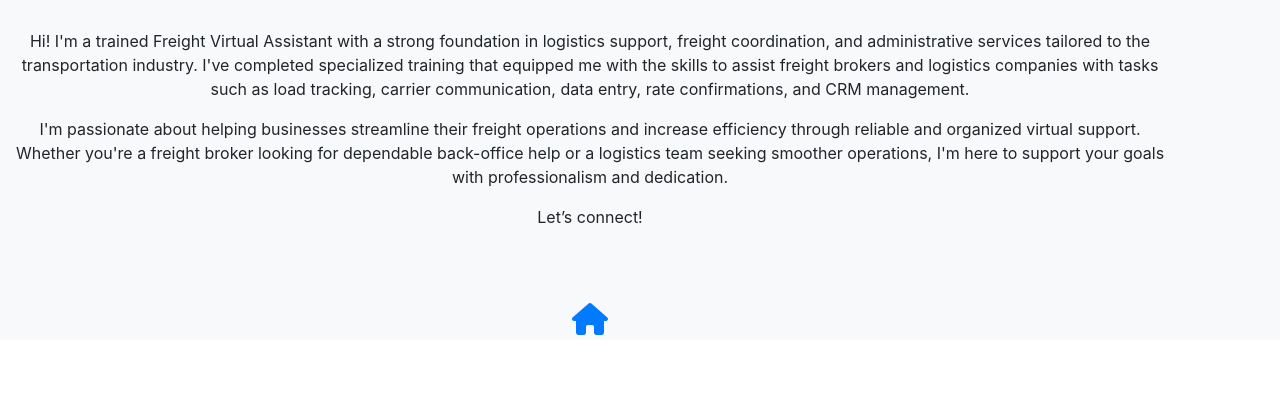
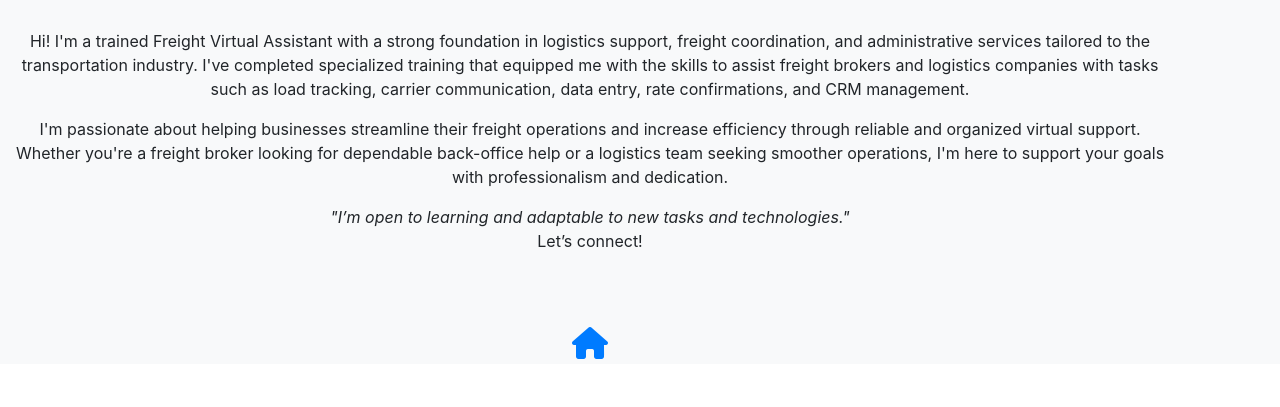
Before and after one commit to neilkit03/freight-va, a plain HTML site: page index.html in a window 1280 px wide. Shown: the part 638-1045 px from the top of the page. Drawn offline with nearby package versions, Linux system fonts and the light colour scheme; a web font is replaced by a local one.

Commit message:
added willing to learn

```diff
--- a/index.html
+++ b/index.html
@@ -81,6 +81,8 @@
         <h1 id="me" class="about ">About me</h1>
         <p>Hi! I'm a trained Freight Virtual Assistant with a strong foundation in logistics support, freight coordination, and administrative services tailored to the transportation industry. I've completed specialized training that equipped me with the skills to assist freight brokers and logistics companies with tasks such as load tracking, carrier communication, data entry, rate confirmations, and CRM management.</p>
         <p>I'm passionate about helping businesses streamline their freight operations and increase efficiency through reliable and organized virtual support. Whether you're a freight broker looking for dependable back-office help or a logistics team seeking smoother operations, I'm here to support your goals with professionalism and dedication.</p>
+        <em>"I’m open to learning and adaptable to new tasks and technologies."</em>
+
         <p>Let’s connect!</p>
         <br>
         <a class="bahay" href="#navbarNav"><i class="fa-solid fa-house fa-2xl"></i></a>
```
